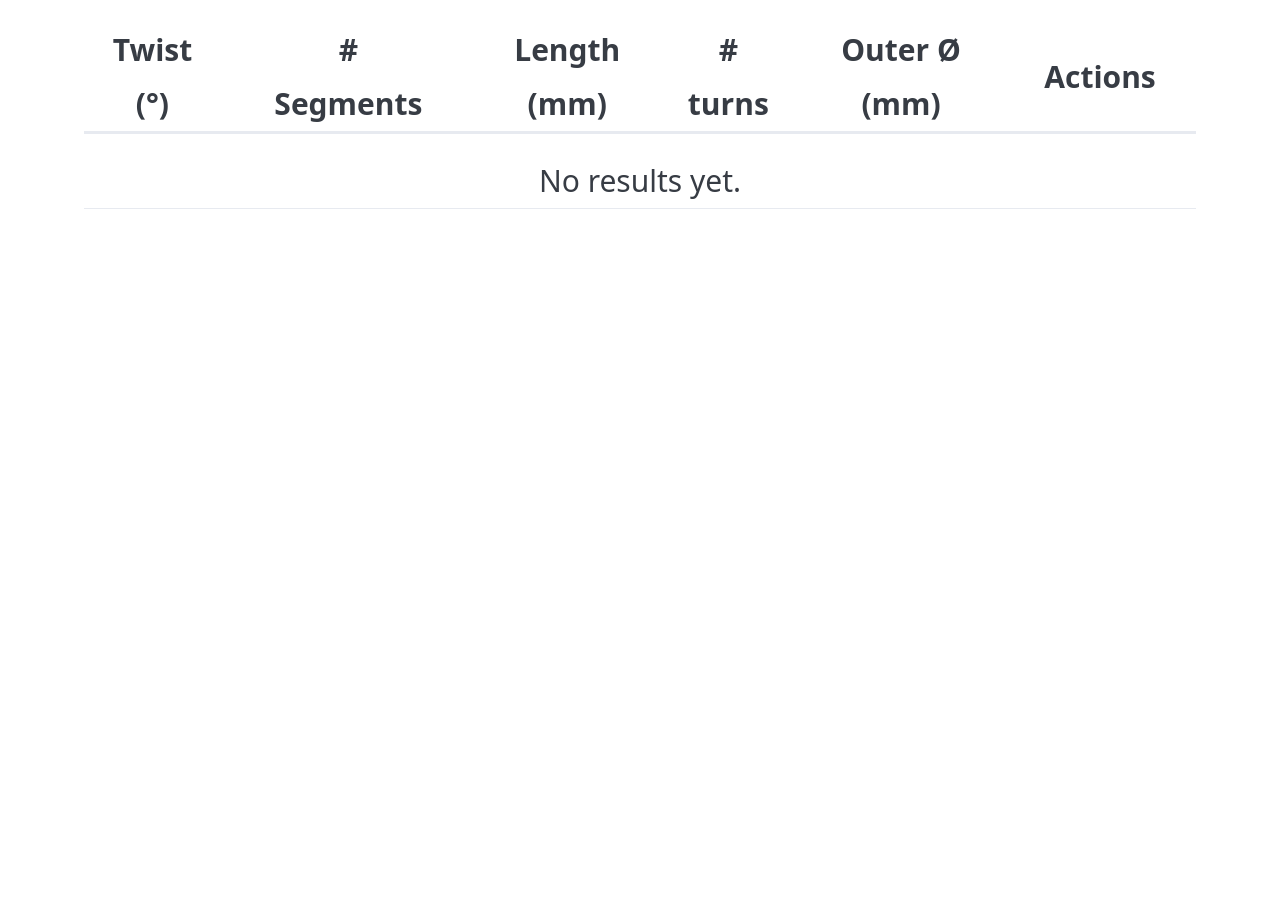
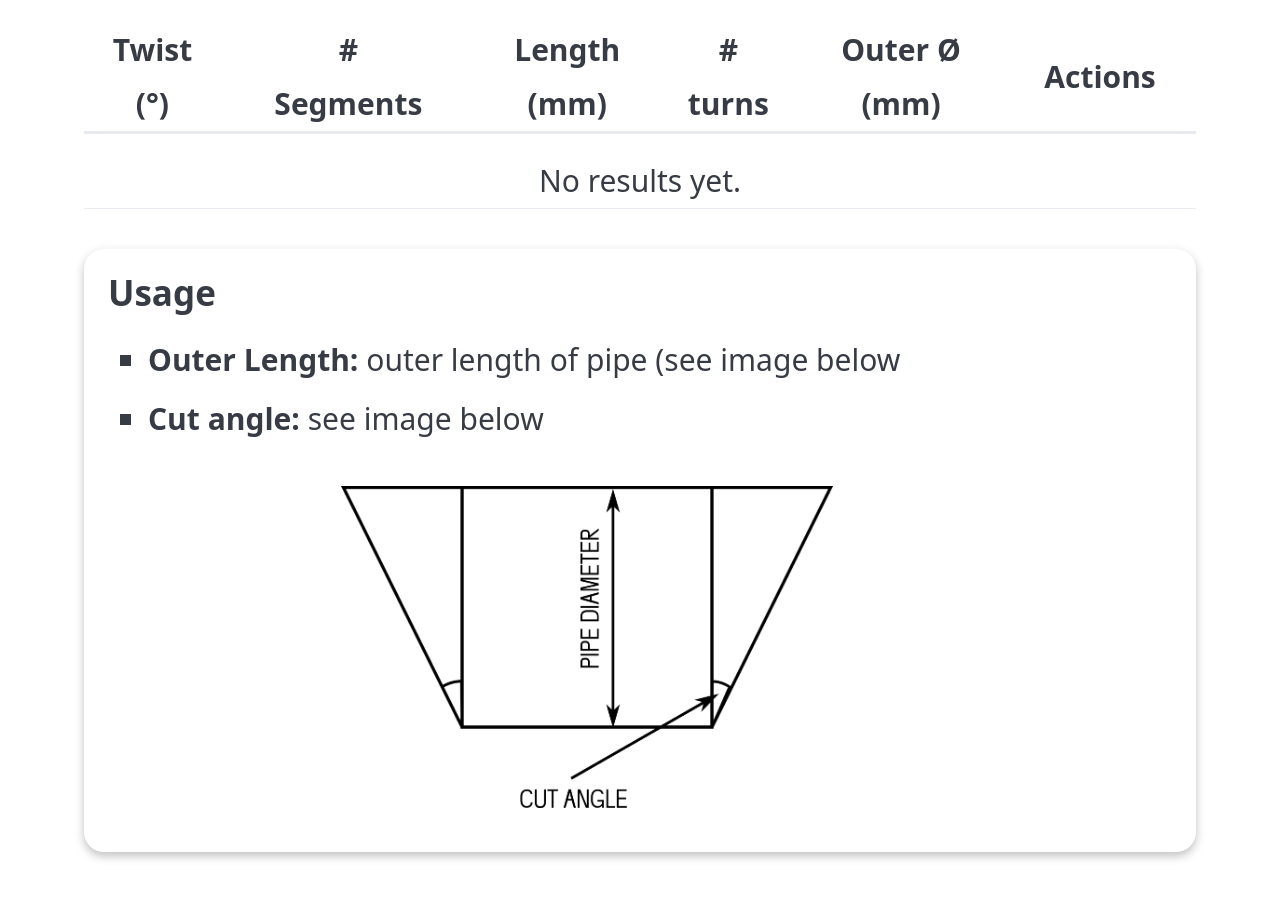
Before and after one commit to jocelas/spiral, a plain HTML site: page web_version/ver1/index.html in a window 1280 px wide. Shown: the part 926-1825 px from the top of the page. Before the commit the page ends 1235 px from the top, so only its background shows below. Drawn offline with nearby package versions, Linux system fonts and the light colour scheme.

Commit message:
began with usage

```diff
--- a/web_version/ver1/index.html
+++ b/web_version/ver1/index.html
@@ -124,5 +124,18 @@
 
     document.getElementById('calcBtn').addEventListener('click', calcHelices);
   </script>
+
+
+  <article>
+    <h2>Usage</h2>
+
+    <ul>
+      <li><b>Outer Length: </b>outer length of pipe (see image below</li>
+      <li><b>Cut angle:</b> see image below</li>
+    </ul>
+    <img src = "pipe.png" style = "width: 50%; background-color: white; font-family: sans-serif; padding: 20px; border-radius: 20px; justify-content: center; margin-left: 20%; text-align: center">
+
+
+  </article>
 </body>
 </html>
```
